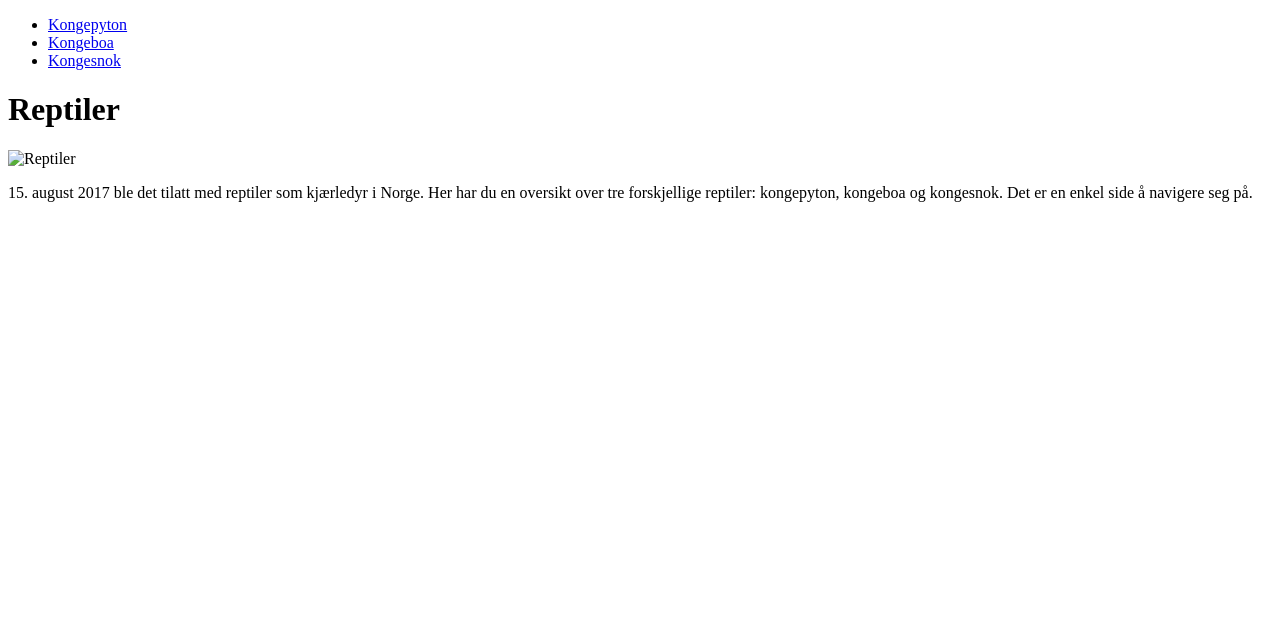
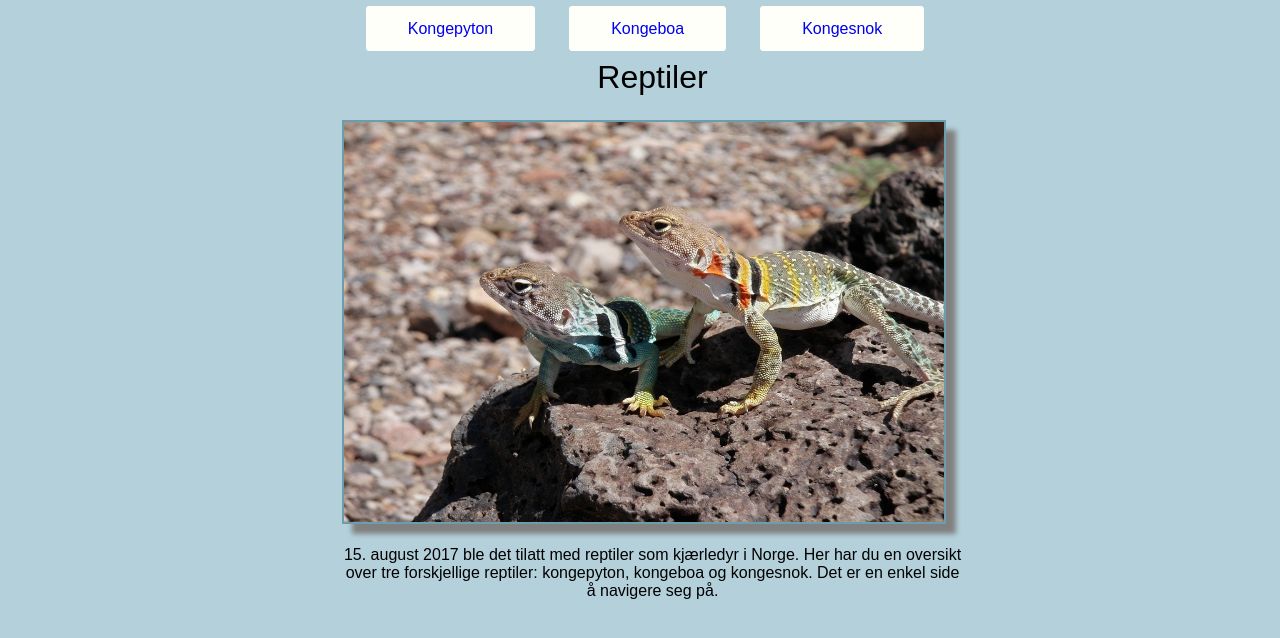
Before and after one commit to noraheir/reptiler, a plain HTML site: page index.html in a window 1280 px wide. Drawn offline with Linux system fonts and the light colour scheme.

Commit message:
Endret filene
Endret filene sånn at det skal være en direkte overgang.

```diff
--- a/index.html
+++ b/index.html
@@ -3,7 +3,7 @@
 	<head>
 		<meta charset="UTF-8">
 		<title>Reptiler</title>
-		<link rel="stylesheet" href="..//Reptiler/css/style.css">
+		<link rel="stylesheet" href="css/style.css">
 	</head>
 
 	<body>
@@ -17,7 +17,7 @@
 		</ul>
 
 			<h1>Reptiler</h1>
-			<img src="..//Reptiler/Bilder/Reptil3.jpg"
+			<img src="Bilder/Reptil3.jpg"
 						alt="Reptiler"
 						height=50%
 						width=50%>
```
Also changed, not shown: Kongeboa.html (+2 -2 lines), Kongepyton.html (+2 -2 lines), Kongesnok.html (+1 -1 lines).
